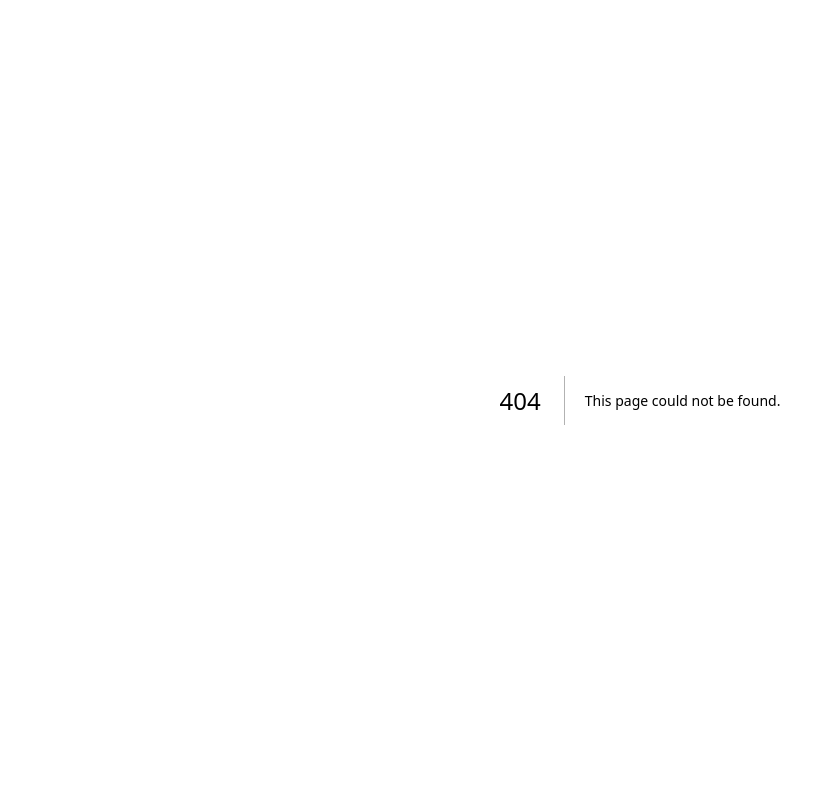
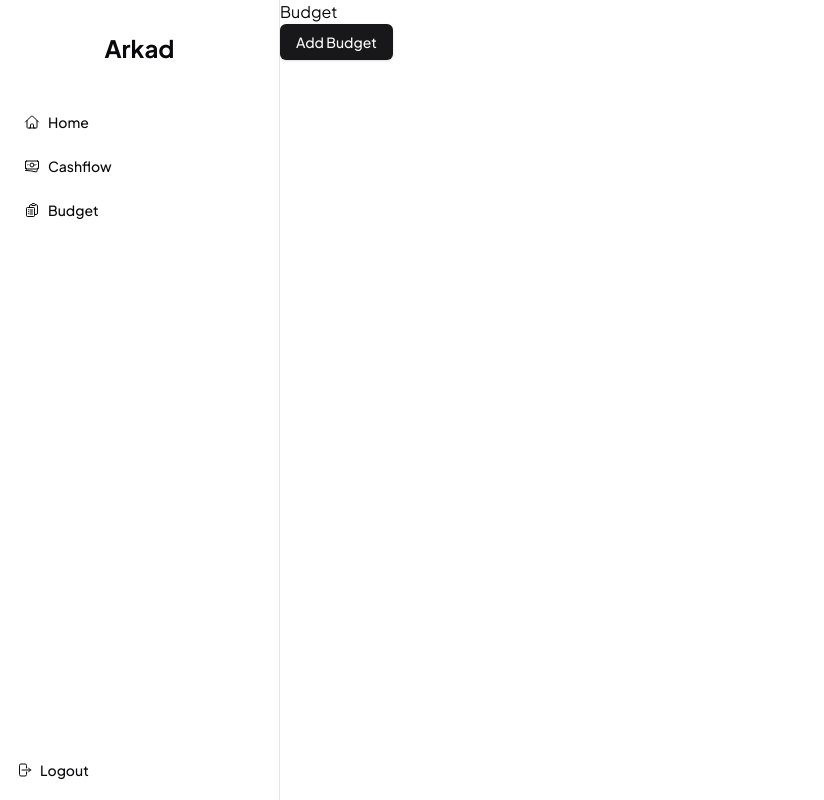
Before and after one commit to marginalfriend/notes-of-arkad-web, a Next.js app: page /dashboard/budget in a window 1280 px wide. Before the commit this address had no page. Shown: the whole page, without its empty margins (0-824 px from the left). Built offline with nearby package versions, Linux system fonts and the light colour scheme.

Commit message:
[FIX] layout issue

```diff
--- a/app/api/auth/login/route.ts
+++ b/app/api/auth/login/route.ts
@@ -1,6 +1,6 @@
 import { NextResponse } from "next/server";
 import { compare } from "bcrypt";
-import prisma from "@/prisma";
+import prisma from "@/lib/prisma";
 import { generateTokens } from "@/lib/auth";
 
 export async function POST(request: Request) {
@@ -12,15 +12,18 @@ export async function POST(request: Request) {
     return NextResponse.json({ error: "Invalid credentials" }, { status: 401 });
   }
 
-  const { accessToken, refreshToken } = await generateTokens({ id: user.id, username: user.username });
+  const { accessToken, refreshToken } = await generateTokens({
+    id: user.id,
+    username: user.username,
+  });
 
   const response = NextResponse.json({ accessToken });
-  response.cookies.set('refreshToken', refreshToken, {
+  response.cookies.set("refreshToken", refreshToken, {
     httpOnly: true,
-    secure: process.env.NODE_ENV === 'production',
-    sameSite: 'strict',
+    secure: process.env.NODE_ENV === "production",
+    sameSite: "strict",
     maxAge: 7 * 24 * 60 * 60, // 7 days
-    path: '/',
+    path: "/",
   });
 
   return response;
--- a/app/api/auth/refresh/route.ts
+++ b/app/api/auth/refresh/route.ts
@@ -1,9 +1,9 @@
 import { NextRequest, NextResponse } from "next/server";
 import { verifyRefreshToken, generateTokens } from "@/lib/auth";
-import prisma from "@/prisma";
+import prisma from "@/lib/prisma";
 
 export async function POST(request: NextRequest) {
-  const refreshToken = request.cookies.get('refreshToken')?.value;
+  const refreshToken = request.cookies.get("refreshToken")?.value;
 
   if (!refreshToken) {
     return NextResponse.json({ error: "No refresh token" }, { status: 401 });
@@ -12,7 +12,10 @@ export async function POST(request: NextRequest) {
   const payload = await verifyRefreshToken(refreshToken);
 
   if (!payload) {
-    return NextResponse.json({ error: "Invalid refresh token" }, { status: 401 });
+    return NextResponse.json(
+      { error: "Invalid refresh token" },
+      { status: 401 }
+    );
   }
 
   const user = await prisma.account.findUnique({ where: { id: payload.id } });
@@ -21,15 +24,18 @@ export async function POST(request: NextRequest) {
     return NextResponse.json({ error: "User not found" }, { status: 401 });
   }
 
-  const { accessToken, refreshToken: newRefreshToken } = await generateTokens({ id: user.id, username: user.username });
+  const { accessToken, refreshToken: newRefreshToken } = await generateTokens({
+    id: user.id,
+    username: user.username,
+  });
 
   const response = NextResponse.json({ accessToken });
-  response.cookies.set('refreshToken', newRefreshToken, {
+  response.cookies.set("refreshToken", newRefreshToken, {
     httpOnly: true,
-    secure: process.env.NODE_ENV === 'production',
-    sameSite: 'strict',
+    secure: process.env.NODE_ENV === "production",
+    sameSite: "strict",
     maxAge: 7 * 24 * 60 * 60, // 7 days
-    path: '/',
+    path: "/",
   });
 
   return response;
--- a/app/api/auth/register/route.ts
+++ b/app/api/auth/register/route.ts
@@ -1,6 +1,6 @@
 import { NextResponse } from "next/server";
 import { hash } from "bcrypt";
-import prisma from "@/prisma";
+import prisma from "@/lib/prisma";
 import { generateTokens } from "@/lib/auth";
 
 export async function POST(request: Request) {
@@ -26,7 +26,10 @@ export async function POST(request: Request) {
     },
   });
 
-  const { accessToken, refreshToken } = await generateTokens({ id: user.id, username: user.username });
+  const { accessToken, refreshToken } = await generateTokens({
+    id: user.id,
+    username: user.username,
+  });
 
   const response = NextResponse.json({ accessToken });
   response.cookies.set("token", accessToken);
--- /dev/null
+++ b/app/api/dashboard/budget/route.ts
@@ -0,0 +1,6 @@
+import { NextRequest } from "next/server";
+import prisma from "@/lib/prisma";
+
+export async function POST(request: NextRequest) {
+    const
+}
--- a/app/auth/register/actions.ts
+++ b/app/auth/register/actions.ts
@@ -1,6 +1,6 @@
 "use server";
 
-import prisma from "@/prisma";
+import prisma from "@/lib/prisma";
 import { z } from "zod";
 import bcrypt from "bcrypt";
 
@@ -14,7 +14,9 @@ export const register = async (formData: FormData) => {
     const { username, password } = schema.parse(Object.fromEntries(formData));
 
     // Check if username already exists
-    const existingUser = await prisma.account.findUnique({ where: { username } });
+    const existingUser = await prisma.account.findUnique({
+      where: { username },
+    });
     if (existingUser) {
       return { message: "Username already exists", error: "USERNAME_EXISTS" };
     }
@@ -27,8 +29,8 @@ export const register = async (formData: FormData) => {
         username,
         password: hashedPassword,
         Profile: {
-          create: { name: username } // Create a default profile
-        }
+          create: { name: username }, // Create a default profile
+        },
       },
     });
 
--- /dev/null
+++ b/app/dashboard/budget/page.tsx
@@ -0,0 +1,13 @@
+import React from 'react'
+import { Button } from '@/components/ui/button'
+
+const BudgetPage = () => {
+  return (
+    <div>
+        <h1>Budget</h1>
+        <Button>Add Budget</Button>
+    </div>
+  )
+}
+
+export default BudgetPage
--- /dev/null
+++ b/app/dashboard/cashflow/page.tsx
@@ -0,0 +1,14 @@
+import React from 'react'
+
+/* TODO: Add a table to display the cashflow
+*/
+
+const CashflowTable = () => {
+  return (
+    <div>
+        <h1>Cashflow</h1>
+    </div>
+  )
+}
+
+export default CashflowTable
--- a/app/dashboard/layout.tsx
+++ b/app/dashboard/layout.tsx
@@ -1,7 +1,7 @@
 "use client";
 
 import React from "react";
-import { ArrowRightStartOnRectangleIcon, HomeIcon } from "@heroicons/react/24/outline";
+import { ArrowRightStartOnRectangleIcon, HomeIcon, BanknotesIcon, ClipboardDocumentListIcon } from "@heroicons/react/24/outline";
 import Link from "next/link";
 import { Button } from "@/components/ui/button";
 import { useAuth } from "@/hooks/use-auth";
@@ -12,6 +12,16 @@ const navItems = [
     href: "/dashboard",
     icon: <HomeIcon className="w-4 h-4" />,
   },
+  {
+    name: "Cashflow",
+    href: "/dashboard/cashflow",
+    icon: <BanknotesIcon className="w-4 h-4" />,
+  },
+  {
+    name: "Budget",
+    href: "/dashboard/budget",
+    icon: <ClipboardDocumentListIcon className="w-4 h-4" />,
+  },
 ];
 
 const DashboardLayout = ({ children }: { children: React.ReactNode }) => {
@@ -20,9 +30,9 @@ const DashboardLayout = ({ children }: { children: React.ReactNode }) => {
   return (
     <div className="w-screen h-screen">
       <aside className="left-0 top-0 h-full fixed w-[280px] border-r flex flex-col items-center justify-between">
-        <div className="h-[60px] w-full flex flex-col items-center justify-center pt-10">
-          <h1 className="text-2xl font-bold">Arkad</h1>
-          <nav className="w-full">
+        <div className="w-full flex flex-col items-center justify-start pt-8">
+          <h1 className="text-2xl text-center font-bold mb-6">Arkad</h1>
+          <nav className="flex flex-col w-full px-2 py-4 gap-4">
             <ul className="flex flex-col gap-2">
               {navItems.map((item) => (
                 <li key={item.name} className="w-full">
@@ -39,6 +49,7 @@ const DashboardLayout = ({ children }: { children: React.ReactNode }) => {
               ))}
             </ul>
           </nav>
+
         </div>
         <div className="h-[60px] w-full flex flex-col items-center justify-center">
           {/* // Logout Button */}
--- a/app/dashboard/page.tsx
+++ b/app/dashboard/page.tsx
@@ -36,7 +36,6 @@ export default function Dashboard() {
   return (
     <div>
       <h1>Dashboard</h1>
-      <p>Welcome, {user?.username}!</p>
       {dashboardData && (
         <div>
           {/* Render your dashboard data here */}
--- a/contexts/auth-context.tsx
+++ b/contexts/auth-context.tsx
@@ -104,8 +104,6 @@ export const AuthProvider = ({ children }: { children: ReactNode }) => {
     checkAuth();
   }, []);
 
-  console.log("Auth state:", { isAuthenticated, user });
-
   return (
     <AuthContext.Provider
       value={{ isAuthenticated, user, login, logout, getAccessToken }}
```
Also changed, not shown: middleware.ts (+0 -7 lines), lib/prisma.ts (renamed from prisma.ts).
